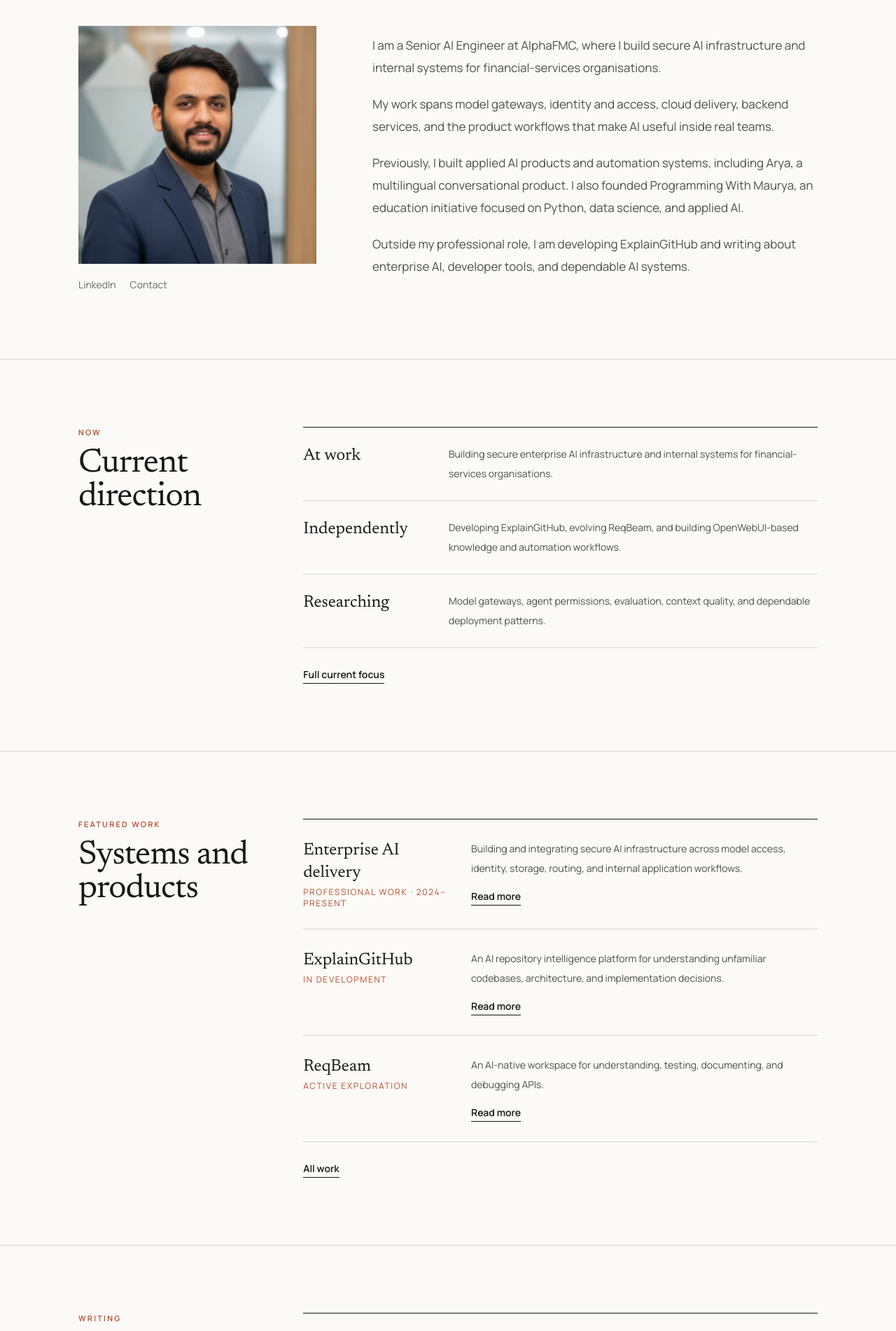
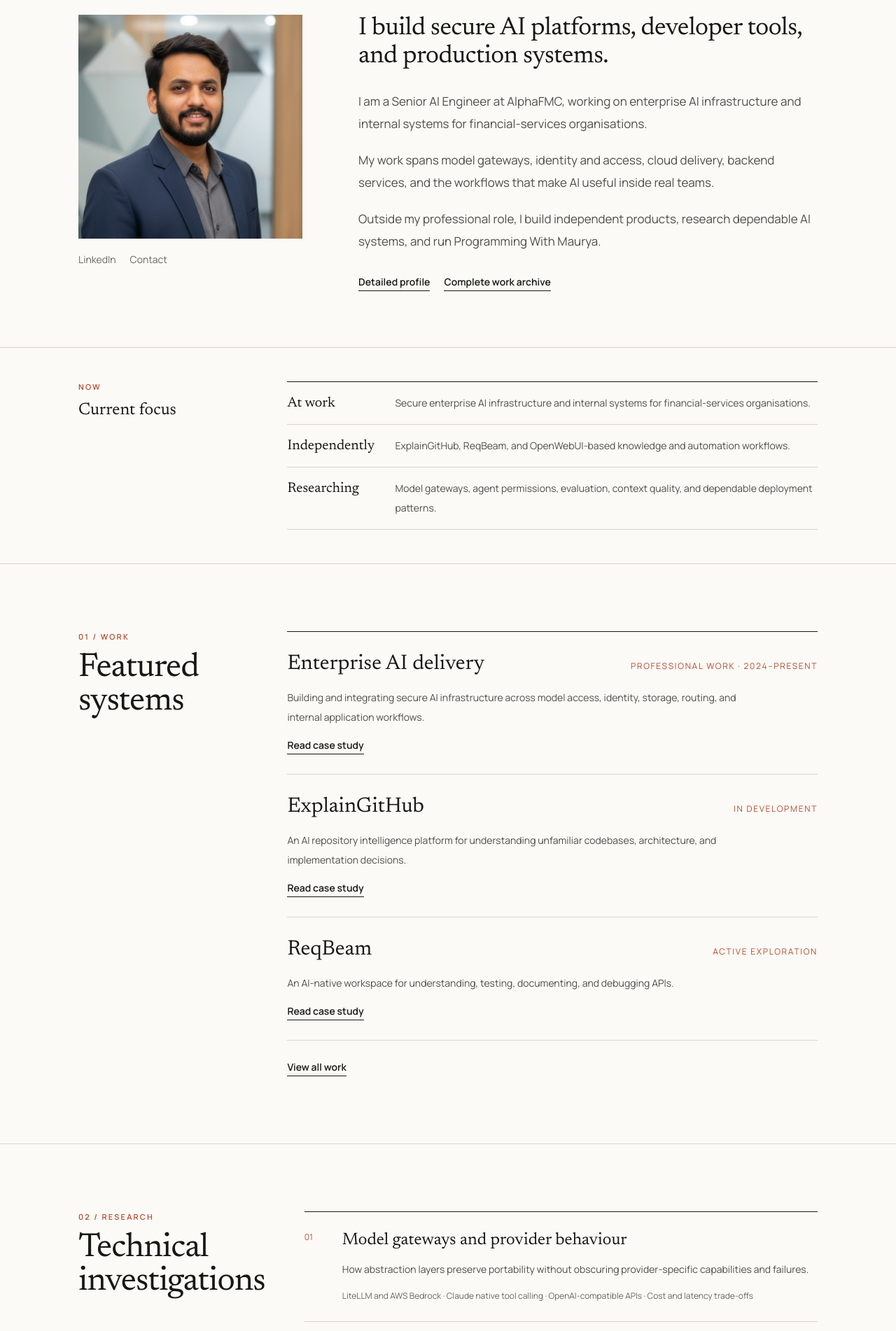
Before and after one commit to shivamrox87/shivam.portfolio, a Next.js app: page / in a window 1280 px wide. Shown: the part 140-2042 px from the top of the page at 70% size. Built offline with nearby package versions, Linux system fonts and the light colour scheme.

Commit message:
Restructure homepage as single-page profile

```diff
--- a/src/app/page.js
+++ b/src/app/page.js
@@ -1,15 +1,36 @@
 import Header from "@/components/Header";
-import { blogs, featuredWork } from "@/server/data";
+import { blogs, featuredWork, researchAreas } from "@/server/data";
 import Image from "next/image";
 import Link from "next/link";
 
+const currentFocus = [
+  ["At work", "Secure enterprise AI infrastructure and internal systems for financial-services organisations."],
+  ["Independently", "ExplainGitHub, ReqBeam, and OpenWebUI-based knowledge and automation workflows."],
+  ["Researching", "Model gateways, agent permissions, evaluation, context quality, and dependable deployment patterns."],
+];
+
+const speaking = [
+  ["2024", "Ladies in Tech Summit", "Programming, applied AI, and modern tools for career development."],
+  ["2023", "Get Started with AI", "A practical three-day workshop on AI fundamentals and building GPT-based applications."],
+  ["2022", "Python 101", "A live three-month programming course for students in Ghana."],
+];
+
+function SectionHeading({ number, label, title }) {
+  return (
+    <div>
+      <p className="eyebrow">{number} / {label}</p>
+      <h2 className="section-title mt-3">{title}</h2>
+    </div>
+  );
+}
+
 export default function Home() {
   return (
-    <main>
-      <Header />
+    <main id="top">
+      <Header singlePage />
 
-      <section className="site-shell page-section">
-        <div className="grid gap-10 md:grid-cols-[300px_1fr] md:gap-16 lg:grid-cols-[340px_1fr] lg:gap-20">
+      <section id="about" className="site-shell scroll-mt-20 py-14 md:py-20">
+        <div className="grid gap-10 md:grid-cols-[280px_1fr] md:items-start md:gap-14 lg:grid-cols-[320px_1fr] lg:gap-20">
           <div>
             <Image
               src="/shivam-maurya-profile.png"
@@ -17,101 +38,106 @@
               width={800}
               height={800}
               priority
-              className="aspect-square w-full max-w-[360px] object-cover object-center"
+              className="aspect-square w-full max-w-[340px] object-cover object-center"
             />
             <div className="mt-5 flex gap-5 text-sm text-[#68675f]">
               <Link href="https://www.linkedin.com/in/shivam--maurya" target="_blank" className="hover:text-[#b84a2b]">LinkedIn</Link>
-              <Link href="/connect" className="hover:text-[#b84a2b]">Contact</Link>
+              <Link href="#contact" className="hover:text-[#b84a2b]">Contact</Link>
             </div>
           </div>
 
-          <div className="md:pt-3">
+          <div className="max-w-[720px]">
             <h1 className="sr-only">Shivam Maurya, Senior AI Engineer</h1>
-            <div className="max-w-[720px] space-y-5 body-copy">
+            <p className="font-serif text-3xl leading-tight tracking-[-0.015em] md:text-4xl">
+              I build secure AI platforms, developer tools, and production systems.
+            </p>
+            <div className="mt-7 space-y-5 body-copy">
               <p>
-                I am a Senior AI Engineer at AlphaFMC, where I build secure AI infrastructure
+                I am a Senior AI Engineer at AlphaFMC, working on enterprise AI infrastructure
                 and internal systems for financial-services organisations.
               </p>
               <p>
                 My work spans model gateways, identity and access, cloud delivery, backend
-                services, and the product workflows that make AI useful inside real teams.
+                services, and the workflows that make AI useful inside real teams.
               </p>
               <p>
-                Previously, I built applied AI products and automation systems, including Arya,
-                a multilingual conversational product. I also founded Programming With Maurya,
-                an education initiative focused on Python, data science, and applied AI.
+                Outside my professional role, I build independent products, research dependable
+                AI systems, and run Programming With Maurya.
               </p>
-              <p>
-                Outside my professional role, I am developing ExplainGitHub and writing about
-                enterprise AI, developer tools, and dependable AI systems.
-              </p>
+            </div>
+            <div className="mt-8 flex flex-wrap gap-5">
+              <Link href="/about" className="text-link">Detailed profile</Link>
+              <Link href="/work" className="text-link">Complete work archive</Link>
             </div>
           </div>
         </div>
       </section>
 
       <section className="border-t border-[#d8d5cc]">
-        <div className="site-shell page-section">
-          <div className="grid gap-10 md:grid-cols-[0.35fr_1fr] md:gap-16">
+        <div className="site-shell py-10 md:py-12">
+          <div className="grid gap-7 md:grid-cols-[0.32fr_1fr] md:gap-14">
             <div>
               <p className="eyebrow">Now</p>
-              <h2 className="section-title mt-3">Current direction</h2>
+              <p className="mt-2 font-serif text-2xl">Current focus</p>
             </div>
             <div className="border-t border-[#171714]">
-              {[
-                ["At work", "Building secure enterprise AI infrastructure and internal systems for financial-services organisations."],
-                ["Independently", "Developing ExplainGitHub, evolving ReqBeam, and building OpenWebUI-based knowledge and automation workflows."],
-                ["Researching", "Model gateways, agent permissions, evaluation, context quality, and dependable deployment patterns."],
-              ].map(([label, detail]) => (
-                <div key={label} className="grid gap-3 border-b border-[#d8d5cc] py-6 sm:grid-cols-[0.25fr_0.75fr] sm:gap-8">
-                  <h3 className="font-serif text-2xl">{label}</h3>
+              {currentFocus.map(([label, detail]) => (
+                <div key={label} className="grid gap-2 border-b border-[#d8d5cc] py-4 sm:grid-cols-[130px_1fr] sm:gap-6">
+                  <h3 className="font-serif text-xl">{label}</h3>
                   <p className="text-sm leading-7 text-[#4f4e48]">{detail}</p>
                 </div>
               ))}
-              <Link href="/building" className="text-link mt-7">Full current focus</Link>
             </div>
           </div>
         </div>
       </section>
 
-      <section className="border-t border-[#d8d5cc]">
-        <div className="site-shell page-section">
-          <div className="grid gap-10 md:grid-cols-[0.35fr_1fr] md:gap-16">
-            <div>
-              <p className="eyebrow">Featured work</p>
-              <h2 className="section-title mt-3">Systems and products</h2>
-            </div>
+      <section id="work" className="scroll-mt-20 border-t border-[#d8d5cc]">
+        <div className="site-shell page-section grid gap-10 md:grid-cols-[0.32fr_1fr] md:gap-14">
+          <SectionHeading number="01" label="Work" title="Featured systems" />
           <div className="border-t border-[#171714]">
             {featuredWork.map((item) => (
-                <article key={item.name} className="grid gap-4 border-b border-[#d8d5cc] py-7 sm:grid-cols-[0.42fr_1fr] sm:gap-8">
-                  <div>
-                    <p className="font-serif text-2xl">{item.name}</p>
-                    <p className="mt-1 text-xs uppercase tracking-[0.14em] text-[#b84a2b]">{item.status}</p>
+              <article key={item.name} className="border-b border-[#d8d5cc] py-7">
+                <div className="flex flex-col gap-2 sm:flex-row sm:items-baseline sm:justify-between sm:gap-6">
+                  <h3 className="font-serif text-3xl">{item.name}</h3>
+                  <p className="text-xs uppercase tracking-[0.14em] text-[#b84a2b]">{item.status}</p>
                 </div>
-                  <div>
-                    <p className="text-sm leading-7 text-[#4f4e48]">{item.description}</p>
-                    <Link href={item.href} className="text-link mt-4">Read more</Link>
-                  </div>
+                <p className="mt-4 max-w-[680px] text-sm leading-7 text-[#4f4e48]">{item.description}</p>
+                <Link href={item.href} className="text-link mt-4">Read case study</Link>
               </article>
             ))}
-              <Link href="/work" className="text-link mt-7">All work</Link>
-            </div>
+            <Link href="/work" className="text-link mt-7">View all work</Link>
           </div>
         </div>
       </section>
 
-      <section className="border-t border-[#d8d5cc]">
-        <div className="site-shell page-section">
-          <div className="grid gap-10 md:grid-cols-[0.35fr_1fr] md:gap-16">
+      <section id="research" className="scroll-mt-20 border-t border-[#d8d5cc]">
+        <div className="site-shell page-section grid gap-10 md:grid-cols-[0.32fr_1fr] md:gap-14">
+          <SectionHeading number="02" label="Research" title="Technical investigations" />
+          <div className="border-t border-[#171714]">
+            {researchAreas.map((area, index) => (
+              <article key={area.title} className="grid gap-3 border-b border-[#d8d5cc] py-6 sm:grid-cols-[34px_1fr] sm:gap-5">
+                <span className="pt-1 text-xs text-[#b84a2b]">0{index + 1}</span>
                 <div>
-              <p className="eyebrow">Writing</p>
-              <h2 className="section-title mt-3">Recent notes</h2>
+                  <h3 className="font-serif text-2xl">{area.title}</h3>
+                  <p className="mt-3 max-w-[680px] text-sm leading-7 text-[#4f4e48]">{area.summary}</p>
+                  <p className="mt-3 text-xs leading-6 text-[#68675f]">{area.topics.join(" · ")}</p>
                 </div>
+              </article>
+            ))}
+            <Link href="/research" className="text-link mt-7">Research notes</Link>
+          </div>
+        </div>
+      </section>
+
+      <section id="writing" className="scroll-mt-20 border-t border-[#d8d5cc]">
+        <div className="site-shell page-section grid gap-10 md:grid-cols-[0.32fr_1fr] md:gap-14">
+          <SectionHeading number="03" label="Writing" title="Recent notes" />
           <div className="border-t border-[#171714]">
             {blogs.map((post) => (
               <Link key={post.slug} href={`/blog/${post.slug}`} className="group grid gap-3 border-b border-[#d8d5cc] py-6 sm:grid-cols-[1fr_auto] sm:items-baseline">
                 <div>
-                    <p className="font-serif text-2xl leading-tight transition-colors group-hover:text-[#b84a2b]">{post.blogHeading}</p>
+                  <h3 className="font-serif text-2xl leading-tight transition-colors group-hover:text-[#b84a2b]">{post.blogHeading}</h3>
                   <p className="mt-2 text-sm text-[#68675f]">{post.postedAt}</p>
                 </div>
                 <p className="text-sm text-[#68675f]">{post.postedOn}</p>
@@ -120,6 +146,39 @@
             <Link href="/blog" className="text-link mt-7">All writing</Link>
           </div>
         </div>
+      </section>
+
+      <section id="speaking" className="scroll-mt-20 border-t border-[#d8d5cc]">
+        <div className="site-shell page-section grid gap-10 md:grid-cols-[0.32fr_1fr] md:gap-14">
+          <SectionHeading number="04" label="Speaking" title="Teaching and community" />
+          <div className="border-t border-[#171714]">
+            {speaking.map(([year, title, detail]) => (
+              <article key={title} className="grid gap-3 border-b border-[#d8d5cc] py-6 sm:grid-cols-[70px_0.42fr_1fr] sm:gap-6">
+                <p className="text-xs text-[#b84a2b]">{year}</p>
+                <h3 className="font-serif text-2xl">{title}</h3>
+                <p className="text-sm leading-7 text-[#4f4e48]">{detail}</p>
+              </article>
+            ))}
+            <Link href="/sessions" className="text-link mt-7">Speaking archive</Link>
+          </div>
+        </div>
+      </section>
+
+      <section id="contact" className="scroll-mt-20 border-t border-[#171714]">
+        <div className="site-shell page-section grid gap-10 md:grid-cols-[0.32fr_1fr] md:gap-14">
+          <SectionHeading number="05" label="Contact" title="Start a conversation" />
+          <div className="max-w-[720px]">
+            <p className="font-serif text-3xl leading-tight md:text-4xl">
+              For enterprise AI, developer tools, architecture, or speaking.
+            </p>
+            <p className="mt-6 body-copy">
+              Send a short note with the problem, context, and what a useful outcome would look like.
+            </p>
+            <div className="mt-8 flex flex-wrap gap-5">
+              <Link href="/connect" className="text-link">Contact me</Link>
+              <Link href="https://www.linkedin.com/in/shivam--maurya" target="_blank" className="text-link">LinkedIn</Link>
+            </div>
+          </div>
         </div>
       </section>
     </main>
```
Also changed, not shown: src/components/Header.js (+8 -4 lines). Lines whose indentation alone changed are shown as unchanged.
